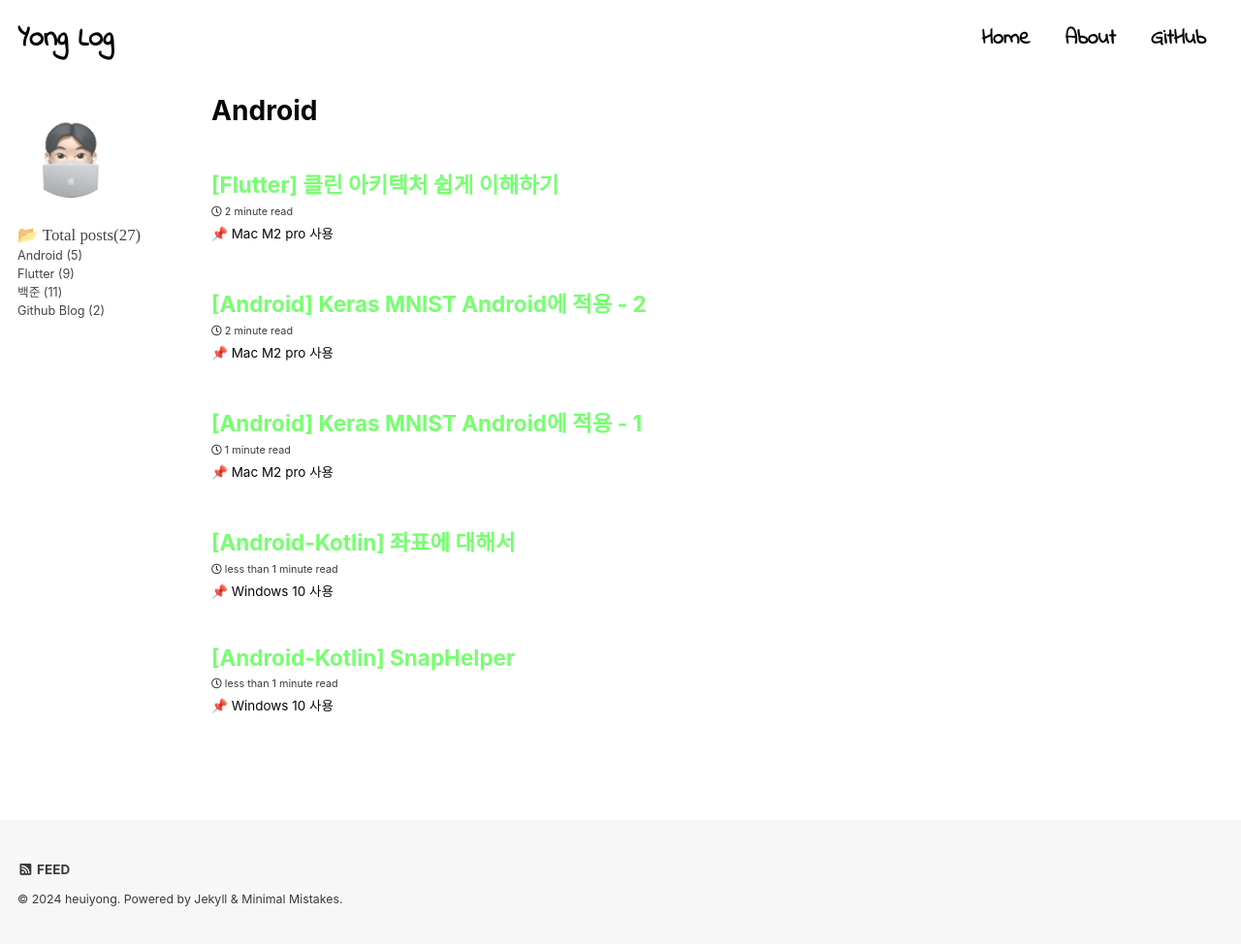
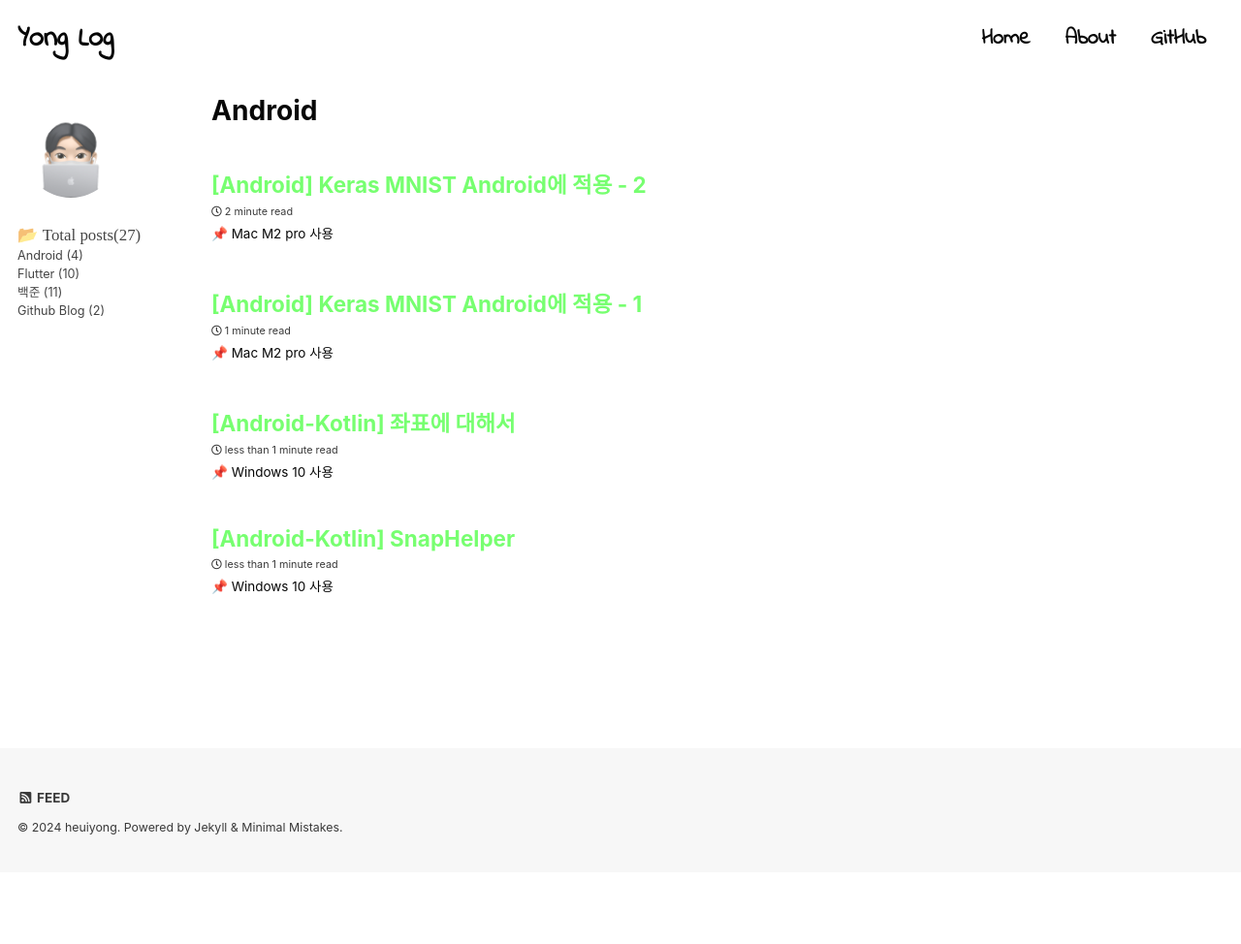
Before and after one commit to heui-yong/heui-yong.github.io, a Jekyll site: the page built from _pages/categories/category-Android.md, in a window 1280 px wide. Shown: the whole page at 97% size. Built offline with Jekyll 4.4.1, drawn with Linux system fonts in a browser that asks for light colours; cached includes are drawn as plain includes; some web fonts are replaced; after the commit the page ends 900 px from its top, so only the background shows below that; part of the change alters nothing that is shown.

Commit message:
[Blog] : 카테고리 수정

```diff
--- a/_posts/2024-10-21-post-flutter-clean-architecture.md
+++ b/_posts/2024-10-21-post-flutter-clean-architecture.md
@@ -2,7 +2,7 @@
 title: "[Flutter] 클린 아키텍처 쉽게 이해하기"
 search: false
 categories:
-  - Android
+  - Flutter
 last_modified_at: 2024-10-21T08:20:00-05:00
 comments: true
 ---
```
